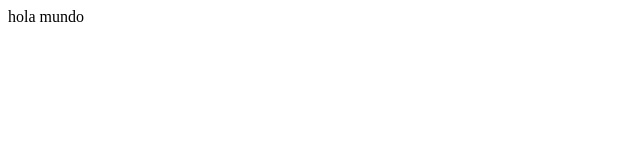
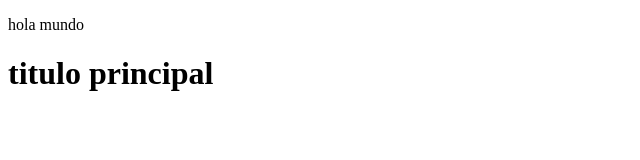
Before and after one commit to johnatan618/basurita33, a plain HTML site: page index.html in a window 1280 px wide. Shown: the whole page, without its empty margins (0-640 px from the left). Drawn offline with Linux system fonts and the light colour scheme.

Commit message:
sexto commit

```diff
--- a/index.html
+++ b/index.html
@@ -7,6 +7,7 @@
     <title>Document</title>
 </head>
 <body>
-    hola mundo
+   <p>hola mundo</p>
+   <h1>titulo principal</h1>
 </body>
 </html>
```
